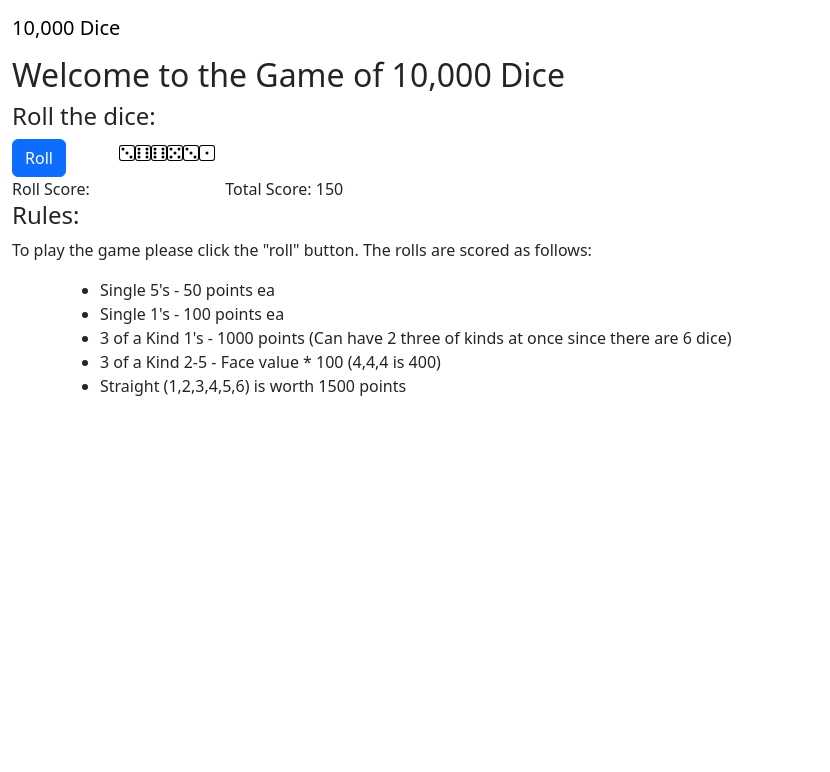
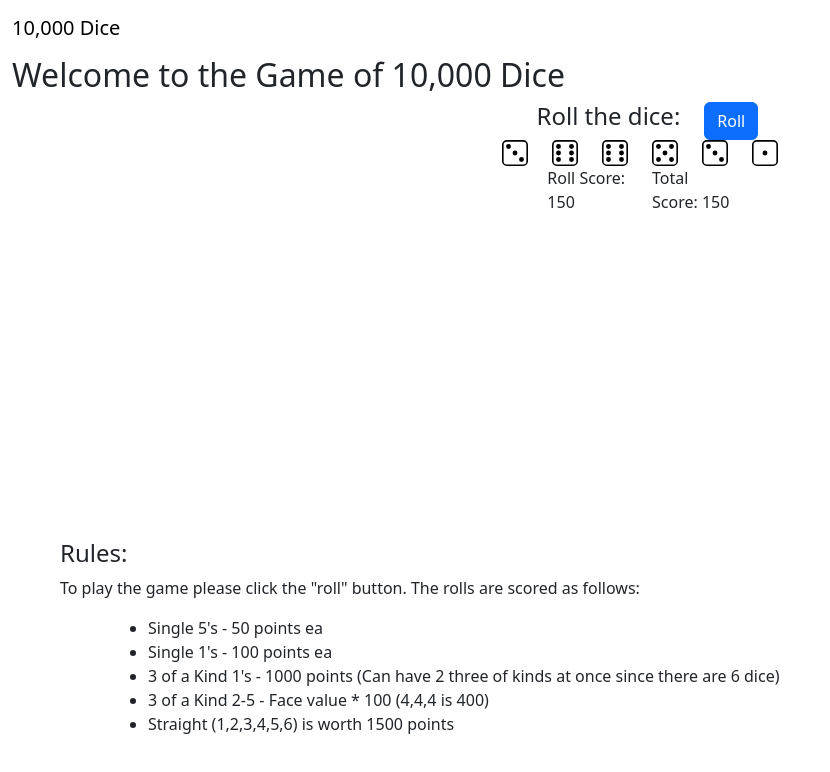
Before and after one commit to jnarwell/10000_dice, a website: page index.html in a window 1280 px wide. Both pictures are taken after a click on the button "Roll". Shown: the whole page, without its empty margins (0-830 px from the left). Drawn offline with nearby package versions, Linux system fonts and the light colour scheme.

Commit message:
formatting

```diff
--- a/index.html
+++ b/index.html
@@ -21,14 +21,18 @@
             <div class="row">
                 <h2 class="">Welcome to the Game of 10,000 Dice</h2>
             </div>
-            <div class="row">
-                <div class="col-12"><h4 class="">Roll the dice:</h4></div>
-                <div class="col-1"><button id="roll-btn" class="btn btn-primary m3">roll</button></div>
-                <div class="col-11"><img id="dice1" class="dice"></img><img id="dice2" class="dice"></img><img id="dice3" class="dice"></img><img id="dice4" class="dice"></img><img id="dice5" class="dice"></img><img id="dice6" class="dice"></img></div>
-                <div class="col-2">Roll Score: <img id="score"></img></div>
-                <div class="col-2">Total Score: <span id="total-score"></span></div>
+            <div class="row justify-content-center">
+                <div class="row justify-content-center">
+                    <div class="col-2"><h4 class="text-end">Roll the dice:</h4></div>
+                    <div class="col-1"><button id="roll-btn" class="btn btn-primary m3">roll</button></div>
+                </div>
+                <div class="row justify-content-center"><img id="dice1" class="dice"></img><img id="dice2" class="dice"></img><img id="dice3" class="dice"></img><img id="dice4" class="dice"></img><img id="dice5" class="dice"></img><img id="dice6" class="dice"></img></div>
+                <div class="row justify-content-center">
+                    <div class="col-1">Roll Score: <span id="score"></span></div>
+                    <div class="col-1">Total Score: <span id="total-score"></span></div>
+                </div>
             </div>
-            <div class="row">
+            <div class="row fixed-bottom m-5">
                 <h4>Rules:</h4>
                 <p>To play the game please click the "roll" button. The rolls are scored as follows:</p>
                 <ul id="rule-list">
--- a/static/css/style.css
+++ b/static/css/style.css
@@ -1,4 +1,4 @@
-body{
+#home{
     min-height: 100vh;
 }
 .is-invisible{
@@ -13,3 +13,6 @@ body{
     padding-top: 0px;
     padding-left: 100px;
 }
+.dice{
+    width: 50px;
+}
--- a/static/js/index.js
+++ b/static/js/index.js
@@ -14,7 +14,6 @@ function loadPage(){
 
 function reset(){
     totalScore = 0;
-    document.getElementById('dice1').src = 'static/images/dice-1.svg';
     document.getElementById('score').innerHTML = 0;
     document.getElementById('total-score').innerHTML = totalScore;
 
@@ -38,7 +37,7 @@ function getScore(diceRoll){
     let score = 0;
     let counts = {1:0, 2:0, 3:0, 4:0, 5:0, 6:0};
     let straight = 0;
-    shakeDice(diceRoll);
+    shakeDice();
 
     for (let die of diceRoll){
         counts[die]++;
@@ -78,8 +77,7 @@ function getScore(diceRoll){
     //console.log(totalScore);
 
     totalScore+=score;
-    document.getElementById('score').innerHTML = score;
-    document.getElementById('total-score').innerHTML = totalScore;
+    displayDice(diceRoll, score, totalScore);
     if (totalScore >= 10000){
         document.getElementById('roll-btn').innerHTML = 'Reset';
         const rollButton = document.getElementById('roll-btn');
@@ -97,19 +95,20 @@ function resetDice(){
     }
 }
 
-function displayDice(diceRoll){
+function displayDice(diceRoll, score, totalScore){
     const dieSlots = document.getElementsByClassName('dice');
     let i=0;
     setTimeout(function(){
         for (let slot of dieSlots){
-            console.log(diceRoll[i]);
             slot.src=dice[diceRoll[i]-1];
             i++;
         }
-    }, 500*5)
+    }, 500*4)
+    document.getElementById('score').innerHTML = score;
+    document.getElementById('total-score').innerHTML = totalScore;
 }
 
-function shakeDice(diceRoll){
+function shakeDice(){
     const dieSlots = document.getElementsByClassName('dice');
     for(let i=0;i<4;i++){
         setTimeout(function(){
@@ -118,5 +117,4 @@ function shakeDice(diceRoll){
             }
         }, 500*i)
     }
-    displayDice(diceRoll);
 }
```
